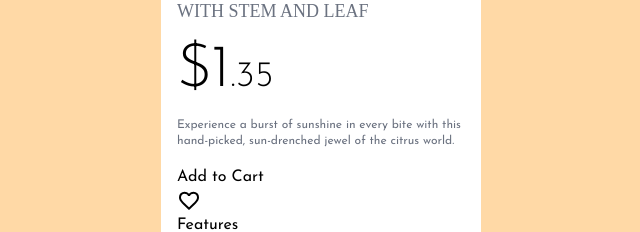
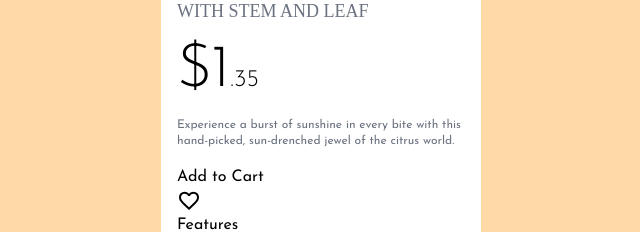
Before and after one commit to dcendry1711/ProductCardTailwindCss, a website: page index.html in a window 1280 px wide. Shown: the part 371-603 px from the top of the page, 319-959 px from the left. Drawn offline with nearby package versions, Linux system fonts and the light colour scheme.

Commit message:
change font size of price

```diff
--- a/index.html
+++ b/index.html
@@ -15,7 +15,7 @@
             <img src="orange.jpg" alt="orange with stem and leaf on a white-gray background">
             <h1 class="font-playfair uppercase text-2xl"><span class="text-4xl">A</span> single orange</h1>
             <p class="font-playfair uppercase text-lg text-gray-500">with stem and leaf</p>
-            <h2 class="text-6xl pt-4 font-light">$1<span class="text-4xl font-light">.35</span></h2>
+            <h2 class="text-6xl pt-4 font-light">$1<span class="text-2xl font-light">.35</span></h2>
             <p class="text-xs text-gray-500 py-4">Experience a burst of sunshine in every bite with this hand-picked, sun-drenched jewel of the citrus world.</p>
             <button>Add to Cart</button>
             <svg class="fill-orange-200" xmlns="http://www.w3.org/2000/svg" height="24px" viewBox="0 -960 960 960" width="24px"><path d="m480-120-58-52q-101-91-167-157T150-447.5Q111-500 95.5-544T80-634q0-94 63-157t157-63q52 0 99 22t81 62q34-40 81-62t99-22q94 0 157 63t63 157q0 46-15.5 90T810-447.5Q771-395 705-329T538-172l-58 52Zm0-108q96-86 158-147.5t98-107q36-45.5 50-81t14-70.5q0-60-40-100t-100-40q-47 0-87 26.5T518-680h-76q-15-41-55-67.5T300-774q-60 0-100 40t-40 100q0 35 14 70.5t50 81q36 45.5 98 107T480-228Zm0-273Z"/></svg>
```
